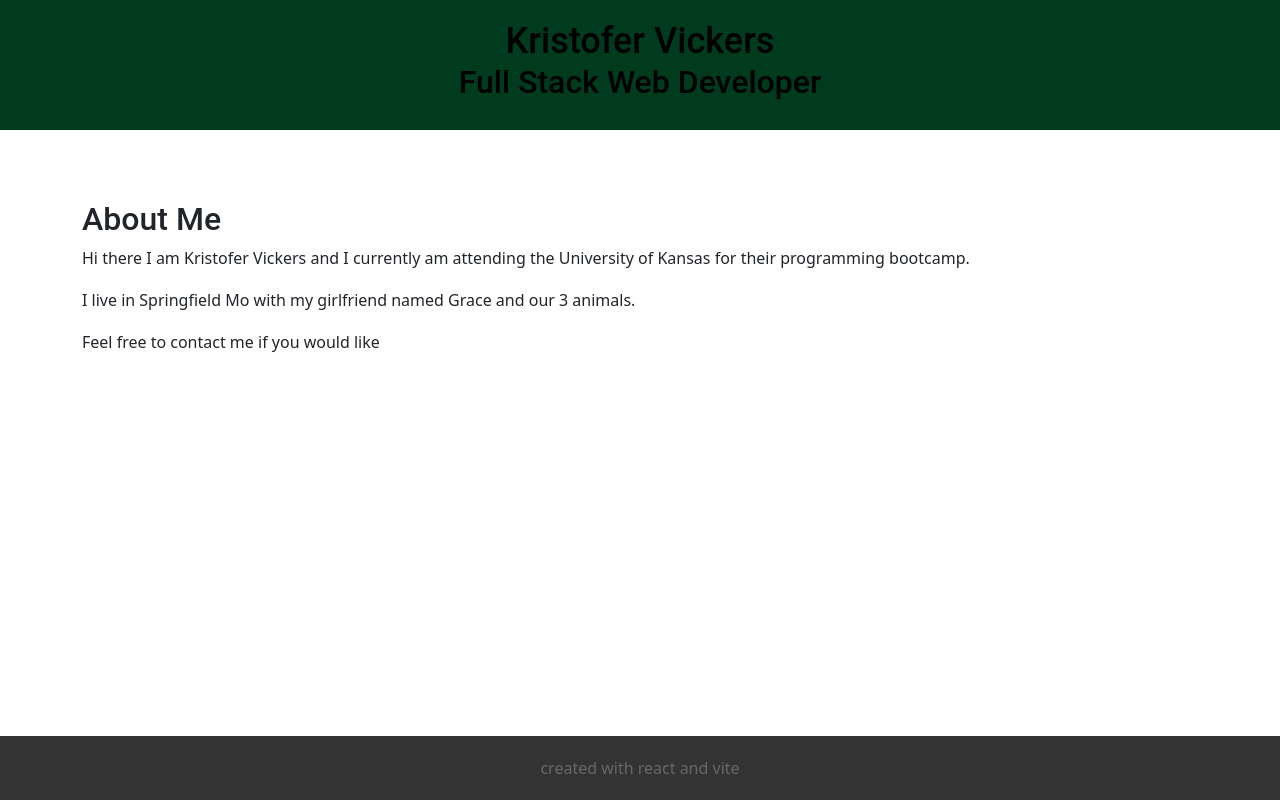
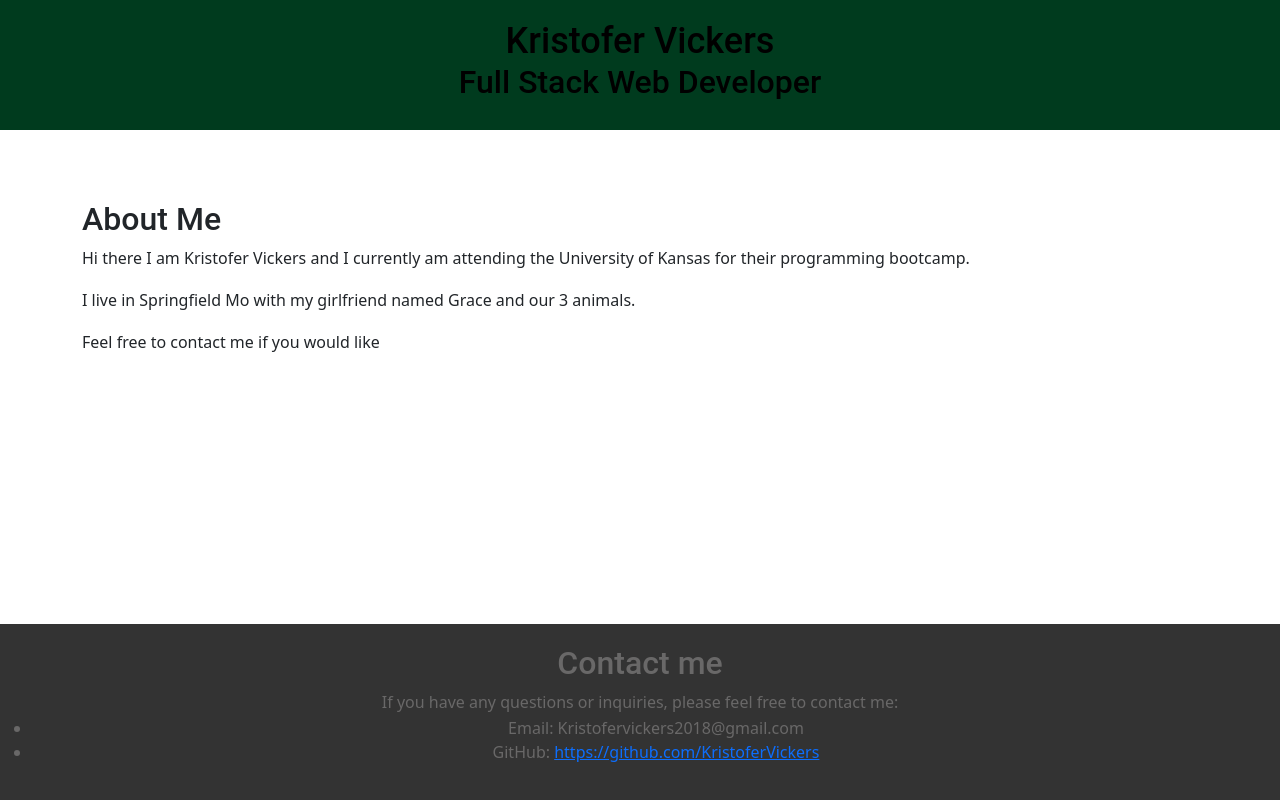
Before and after one commit to KristoferVickers/react-portfolio, a React (Vite) app: page / in a window 1280 px wide. Built offline with nearby package versions, Linux system fonts and the light colour scheme.

Commit message:
Got the "Contact Me" To work in the footer

```diff
--- a/src/components/footer.jsx
+++ b/src/components/footer.jsx
@@ -1,7 +1,16 @@
 const Footer = () => {
     return (
-        <footer>created with react and vite</footer>
+        <footer>
+
+        <h2>Contact me</h2>
+        <p>If you have any questions or inquiries, please feel free to contact me:</p>
+        <ul>
+        <li>Email: Kristofervickers2018@gmail.com</li>
+        <li>GitHub: <a href="https://github.com/KristoferVickers">https://github.com/KristoferVickers</a></li>
+        </ul>
+
+        </footer>
     );
-  }
+    }
 
-  export default Footer;
+export default Footer;
```
Also changed, not shown: src/components/header.jsx (line endings or trailing spaces), src/utils/helpers.js (renamed from utils/helpers.js).
